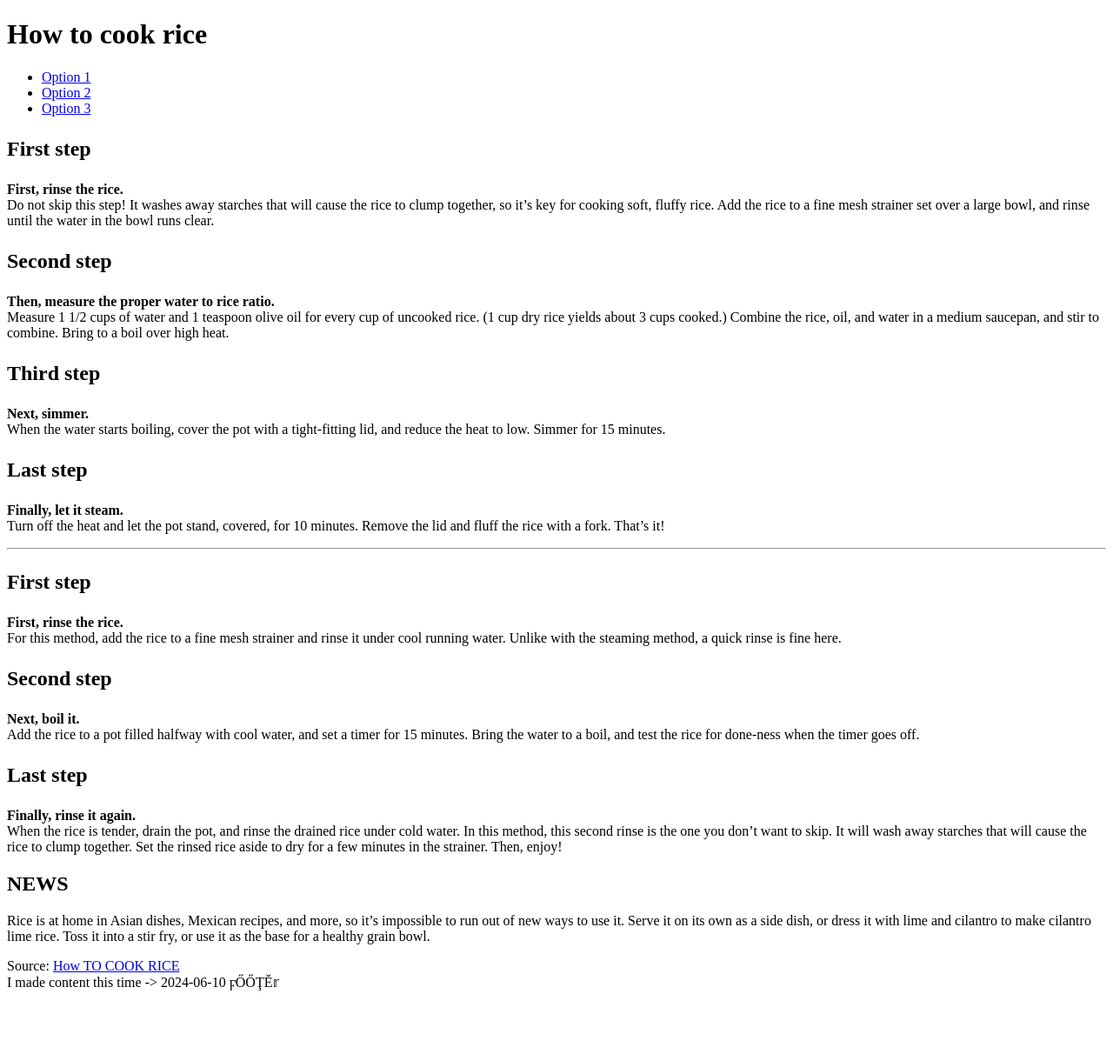
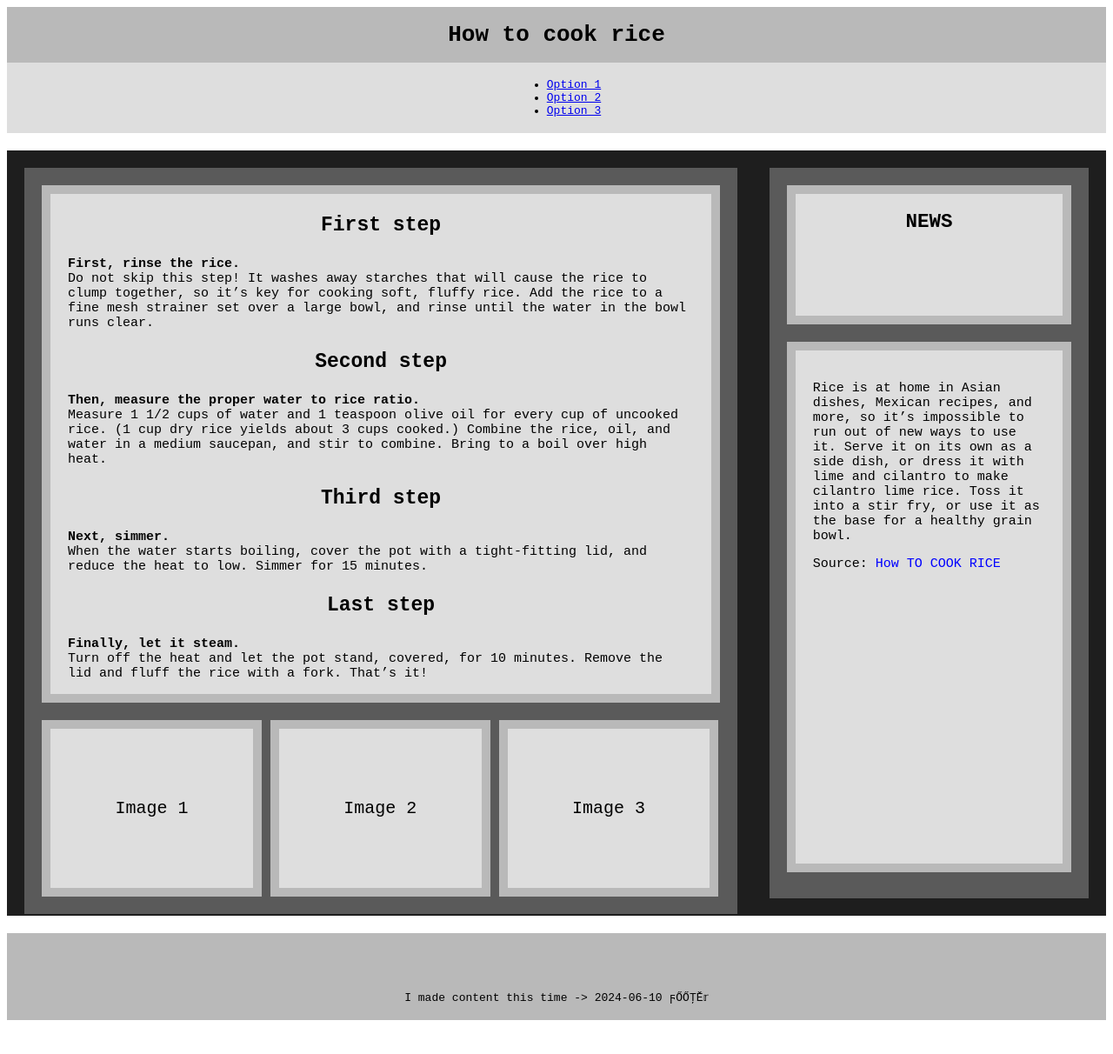
Before and after one commit to juniahn-dev/co-op, a plain HTML site: page index.html in a window 1280 px wide. Shown: the whole page at 87% size. Before the commit the page ends 1147 px from the top, so only its background shows below. Drawn offline with Linux system fonts and the light colour scheme.

Commit message:
[chore] Add css

```diff
--- /dev/null
+++ b/index.css
@@ -0,0 +1,149 @@
+* {
+  box-sizing: border-box;
+  font-family: monospace;
+}
+
+.headerContainer {
+  width: 100%;
+  margin: 0 auto;
+
+  text-align: center;
+}
+
+.headingContainer {
+  background-color: #b9b9b9;
+  margin: 0;
+  padding: 17px 0;
+}
+
+.navContainer {
+  display: block;
+
+  background-color: #dedede;
+  padding: 5px 0;
+}
+
+.navUlContainer {
+  display: inline-block;
+}
+
+.mainContainer {
+  display: block;
+
+  background-color: #1e1e1e;
+  margin-top: 20px;
+  padding: 20px;
+  height: 880px;
+
+  font-size: 0;
+}
+
+.sectionsContainer {
+  display: inline-block;
+
+  width: 67%;
+  background-color: #5a5a5a;
+  padding: 20px;
+  margin-right: 3%;
+
+  section {
+    display: inline-block;
+
+    background-color: #dedede;
+    border: 10px solid #b9b9b9;
+
+    vertical-align: top;
+
+    h2 {
+      text-align: center;
+
+      p {
+        font-size: 23px;
+      }
+    }
+
+    p {
+      padding: 0 20px;
+
+      font-size: 15px;
+    }
+  }
+}
+
+.imgContainer {
+  margin-top: 20px;
+
+  font-size: 0;
+
+  .image {
+    display: inline-block;
+
+    background-color: #dedede;
+    width: calc(33.3% - 7px);
+    border: 10px solid #b9b9b9;
+    padding: 80px 0;
+    margin-right: 10px;
+
+    text-align: center;
+    font-size: 20px;
+
+    &:last-child {
+      margin-right: 0;
+    }
+  }
+}
+
+.articleContainer {
+  display: inline-block;
+
+  background-color: #5a5a5a;
+  padding: 20px;
+  width: 30%;
+  height: 100%;
+
+  vertical-align: top;
+  font-size: 15px;
+
+  article {
+    height: 100%;
+
+    .header {
+      height: 20%;
+      background-color: #dedede;
+      border: 10px solid #b9b9b9;
+
+      text-align: center;
+    }
+
+    .content {
+      background-color: #dedede;
+      border: 10px solid #b9b9b9;
+      margin-top: 20px;
+      padding: 20px;
+      height: calc(80% - 30px);
+
+      aside > a {
+        text-decoration: none;
+        color: blue;
+      }
+    }
+  }
+}
+
+footer {
+  display: block;
+  line-height: 10;
+
+  #footerP {
+    display: inline-block;
+
+    background-color: #b9b9b9;
+    margin-top: 20px;
+    width: 100%;
+    height: 100px;
+    padding: 10px 0;
+
+    text-align: center;
+    vertical-align: bottom;
+  }
+}
--- a/index.html
+++ b/index.html
@@ -4,18 +4,18 @@
   <head>
     <meta charset="UTF-8" />
     <meta name="viewport" content="width=device-width, initial-scale=1.0" />
+    <link rel="stylesheet" href="index.css" />
     <title>How to cook rice</title>
   </head>
   <body>
     <!-- header section -->
-    <header>
+    <header class="headerContainer">
       <!-- heading 1 section -->
-      <h1>How to cook rice</h1>
-    </header>
+      <h1 class="headingContainer">How to cook rice</h1>
       <!-- navigate section -->
-    <nav>
+      <nav class="navContainer">
         <!-- display anchors in list element -->
-      <ul>
+        <ul class="navUlContainer">
           <li><a href="/first">Option 1</a></li>
           <!-- add aria-label in secondary nav -->
           <li aria-label="Go to second step">
@@ -24,8 +24,10 @@
           <li><a href="/third">Option 3</a></li>
         </ul>
       </nav>
+    </header>
     <!-- main section -->
-    <main>
+    <main class="mainContainer">
+      <div class="sectionsContainer">
         <!-- section element -->
         <section>
           <!-- heading and paragraph -->
@@ -34,10 +36,10 @@
           </h2>
           <p>
             <b>First, rinse the rice.</b><br />Do not skip this step! It washes
-          away starches that will cause the rice to clump together, so it’s key
-          for cooking soft, fluffy rice. Add the rice to a fine mesh strainer
-          set over a large bowl, and rinse until the water in the bowl runs
-          clear.
+            away starches that will cause the rice to clump together, so it’s
+            key for cooking soft, fluffy rice. Add the rice to a fine mesh
+            strainer set over a large bowl, and rinse until the water in the
+            bowl runs clear.
           </p>
           <h2>
             <p>Second step</p>
@@ -53,73 +55,58 @@
             <p>Third step</p>
           </h2>
           <p>
-          <b>Next, simmer.</b><br />When the water starts boiling, cover the pot
-          with a tight-fitting lid, and reduce the heat to low. Simmer for 15
-          minutes.
+            <b>Next, simmer.</b><br />When the water starts boiling, cover the
+            pot with a tight-fitting lid, and reduce the heat to low. Simmer for
+            15 minutes.
           </p>
           <h2>
             <p>Last step</p>
           </h2>
           <p>
             <b>Finally, let it steam.</b><br />Turn off the heat and let the pot
-          stand, covered, for 10 minutes. Remove the lid and fluff the rice with
-          a fork. That’s it!
+            stand, covered, for 10 minutes. Remove the lid and fluff the rice
+            with a fork. That’s it!
           </p>
         </section>
-      <hr />
-      <section>
-        <!-- heading and paragraph -->
-        <h2>
-          <p>First step</p>
-        </h2>
+        <div class="imgContainer">
+          <div class="image">Image 1</div>
+          <div class="image">Image 2</div>
+          <div class="image">Image 3</div>
+        </div>
+      </div>
+      <!-- article element -->
+      <div class="articleContainer">
+        <article>
+          <div class="header">
+            <h2>NEWS</h2>
+          </div>
+          <div class="content">
             <p>
-          <b>First, rinse the rice.</b><br />For this method, add the rice to a
-          fine mesh strainer and rinse it under cool running water. Unlike with
-          the steaming method, a quick rinse is fine here.
+              Rice is at home in Asian dishes, Mexican recipes, and more, so
+              it’s impossible to run out of new ways to use it. Serve it on its
+              own as a side dish, or dress it with lime and cilantro to make
+              cilantro lime rice. Toss it into a stir fry, or use it as the base
+              for a healthy grain bowl.
             </p>
-        <h2>
-          <p>Second step</p>
-        </h2>
-        <p>
-          <b>Next, boil it.</b><br />Add the rice to a pot filled halfway with
-          cool water, and set a timer for 15 minutes. Bring the water to a boil,
-          and test the rice for done-ness when the timer goes off.
-        </p>
-        <h2>
-          <p>Last step</p>
-        </h2>
-        <p>
-          <b>Finally, rinse it again.</b><br />When the rice is tender, drain
-          the pot, and rinse the drained rice under cold water. In this method,
-          this second rinse is the one you don’t want to skip. It will wash away
-          starches that will cause the rice to clump together. Set the rinsed
-          rice aside to dry for a few minutes in the strainer. Then, enjoy!
-        </p>
-      </section>
-      <!-- article element -->
-      <article>
-        <h2>NEWS</h2>
-        <p>
-          Rice is at home in Asian dishes, Mexican recipes, and more, so it’s
-          impossible to run out of new ways to use it. Serve it on its own as a
-          side dish, or dress it with lime and cilantro to make cilantro lime
-          rice. Toss it into a stir fry, or use it as the base for a healthy
-          grain bowl.
-        </p>
-      </article>
             <aside>
               Source:
               <a href="https://www.loveandlemons.com/how-to-cook-rice/"
                 >How TO COOK RICE</a
               >
             </aside>
+          </div>
+        </article>
+      </div>
     </main>
     <!-- footer element -->
     <footer>
+      <p id="footerP">
         <!-- use time element -->
-      I made content this time -> <time datetime="2024-06-10">2024-06-10</time>
+        I made content this time ->
+        <time datetime="2024-06-10">2024-06-10</time>
         <!-- use escaped characters -> footer character -->
         &digamma;&Odblac;&Odblac;&Tcedil;&Ecaron;&ropf;
+      </p>
     </footer>
   </body>
 </html>
```
Lines whose indentation alone changed are shown as unchanged.
